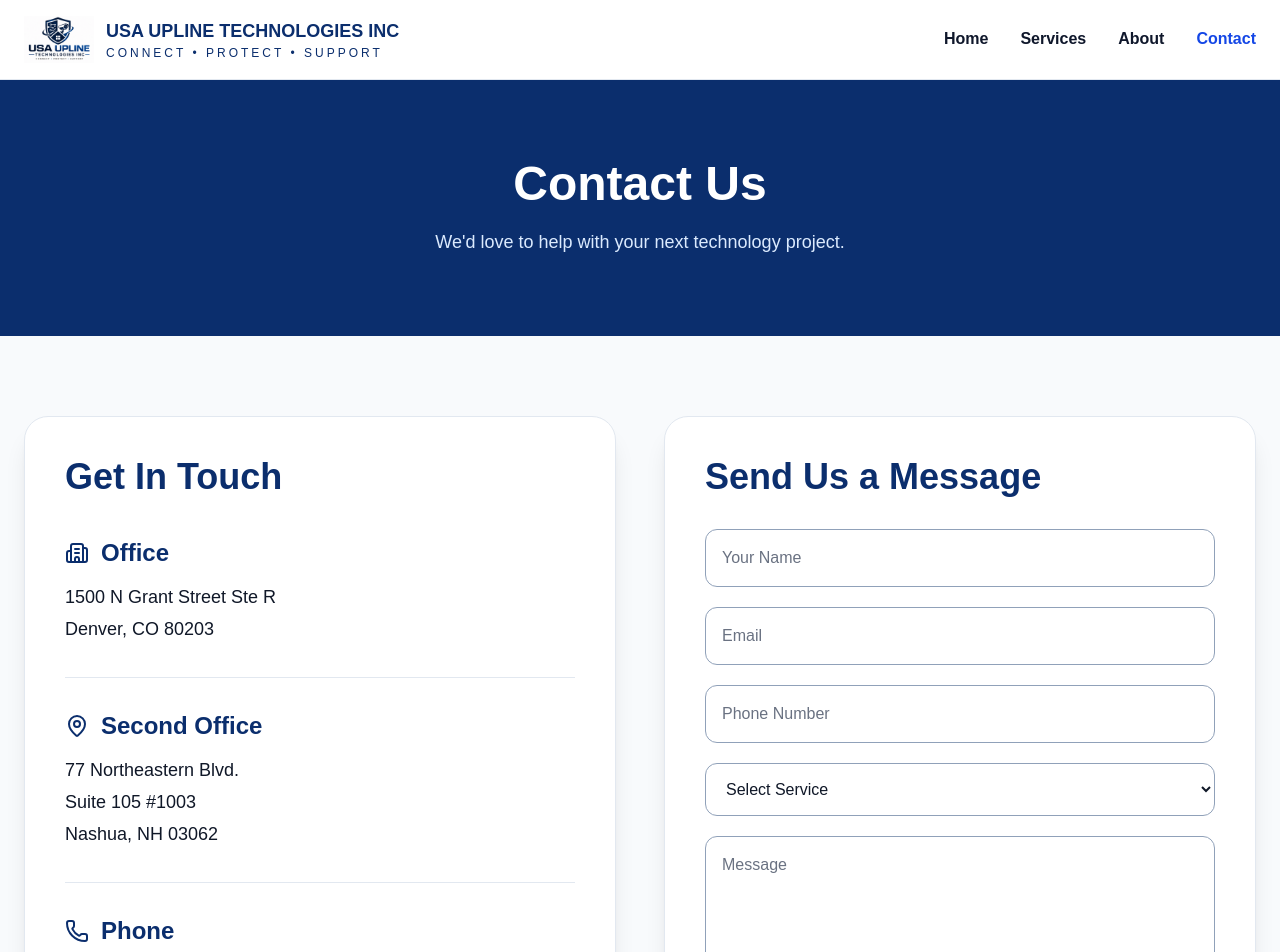
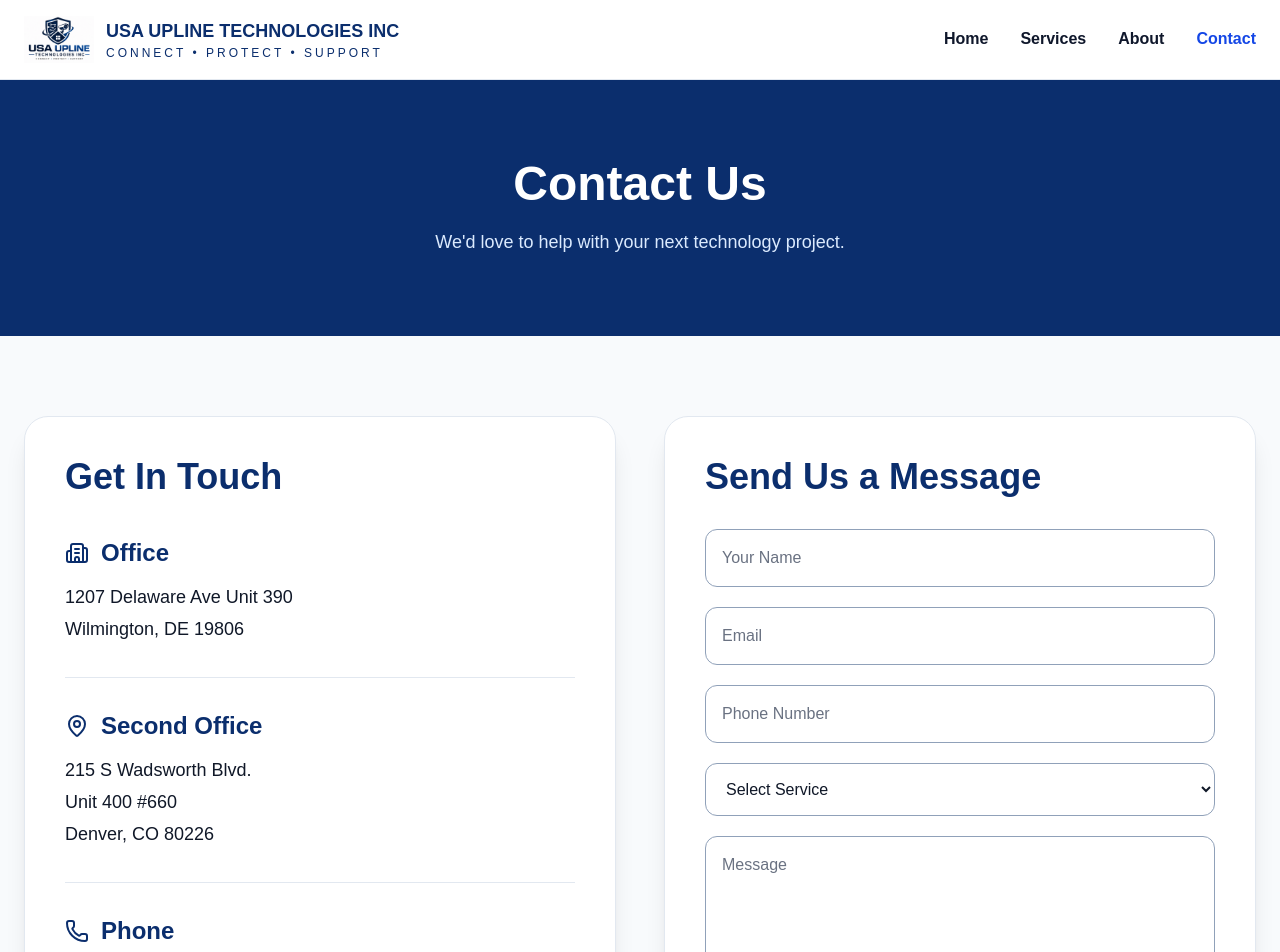
Before and after one commit to USAUplineTech/usa-upline-technologies, a Next.js app: page /contact in a window 1280 px wide. Shown: the top 952 px of the page. Built offline with nearby package versions, Linux system fonts and the light colour scheme.

Commit message:
Update office address

```diff
--- a/app/about/page.tsx
+++ b/app/about/page.tsx
@@ -322,12 +322,12 @@ export default function AboutPage() {
           </div>
 
           <div className="text-sm text-slate-300">
-            <p>1500 N Grant Street Ste R</p>
-            <p>Denver, CO 80203</p>
+            <p>1207 Delaware Ave Unit 390</p>
+            <p>Wilmington, De 19806</p>
 
-            <p className="mt-4">77 Northeastern Blvd.</p>
-            <p>Suite 105 #1003</p>
-            <p>Nashua, NH 03062</p>
+            <p className="mt-4">215 S Wadsworth Blvd.</p>
+            <p>Unit 400 #660</p>
+            <p>Denver, CO 80226</p>
           </div>
         </div>
 
--- a/app/contact/page.tsx
+++ b/app/contact/page.tsx
@@ -127,9 +127,9 @@ export default function ContactPage() {
               </div>
 
               <p className="mt-3 text-lg leading-8 text-gray-900">
-                1500 N Grant Street Ste R
+                1207 Delaware Ave Unit 390
                 <br />
-                Denver, CO 80203
+                Wilmington, DE 19806
               </p>
             </div>
 
@@ -144,11 +144,11 @@ export default function ContactPage() {
               </div>
 
               <p className="mt-3 text-lg leading-8 text-gray-900">
-                77 Northeastern Blvd.
+                215 S Wadsworth Blvd.
                 <br />
-                Suite 105 #1003
+                Unit 400 #660
                 <br />
-                Nashua, NH 03062
+                Denver, CO 80226
               </p>
             </div>
 
--- a/app/services/page.tsx
+++ b/app/services/page.tsx
@@ -181,12 +181,12 @@ export default function ServicesPage() {
           </div>
 
           <div className="text-sm text-slate-300">
-            <p>1500 N Grant Street, Ste R</p>
-            <p>Denver, CO 80203</p>
+            <p>1207 Delaware Ave Unit 390</p>
+            <p>Wilmington, DE 19806</p>
 
-            <p className="mt-4">77 Northeastern Blvd.</p>
-            <p>Suite 105 #1003</p>
-            <p>Nashua, NH 03062</p>
+            <p className="mt-4">215 S Wadsworth Blvd.</p>
+            <p>Unit 400 #660</p>
+            <p>Denver, CO 80226</p>
           </div>
         </div>
 
```
